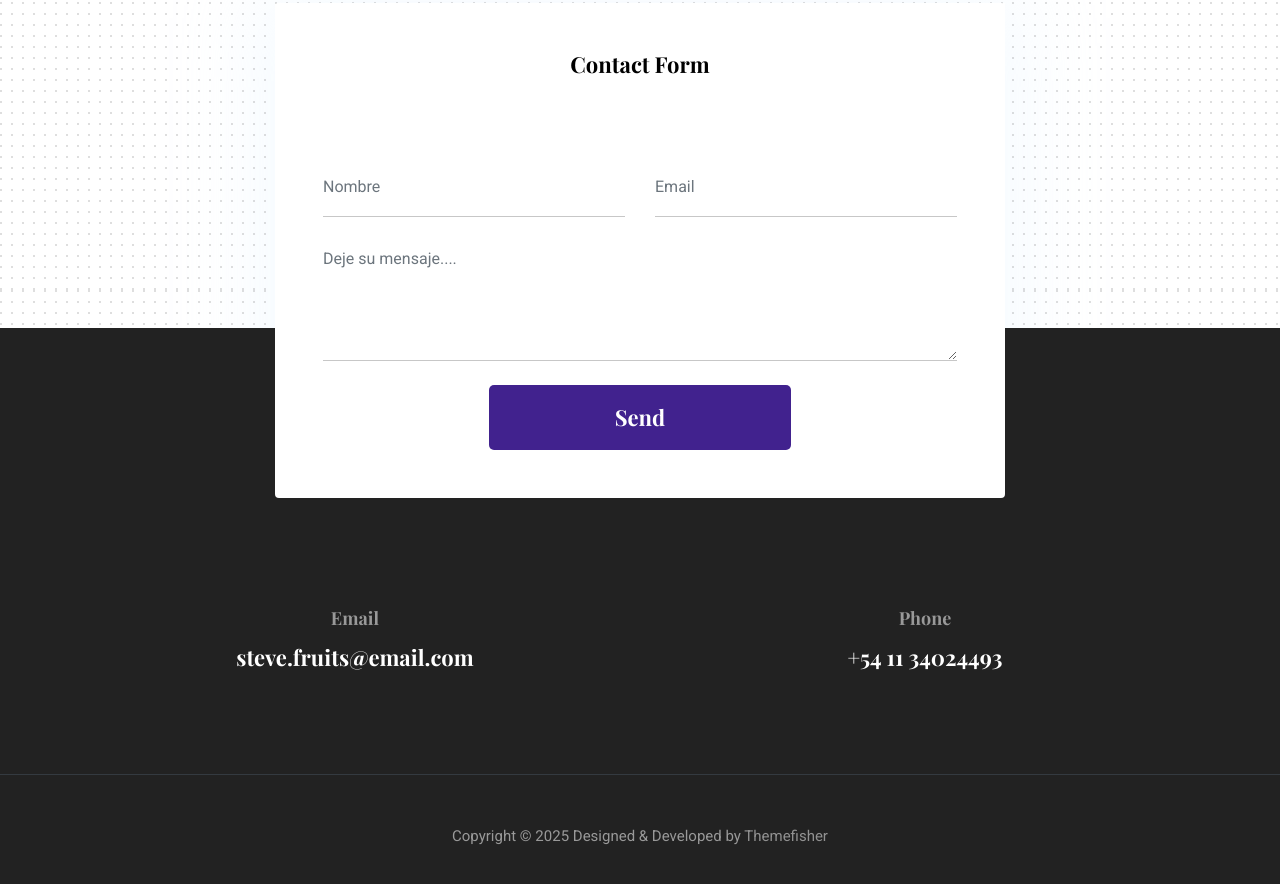
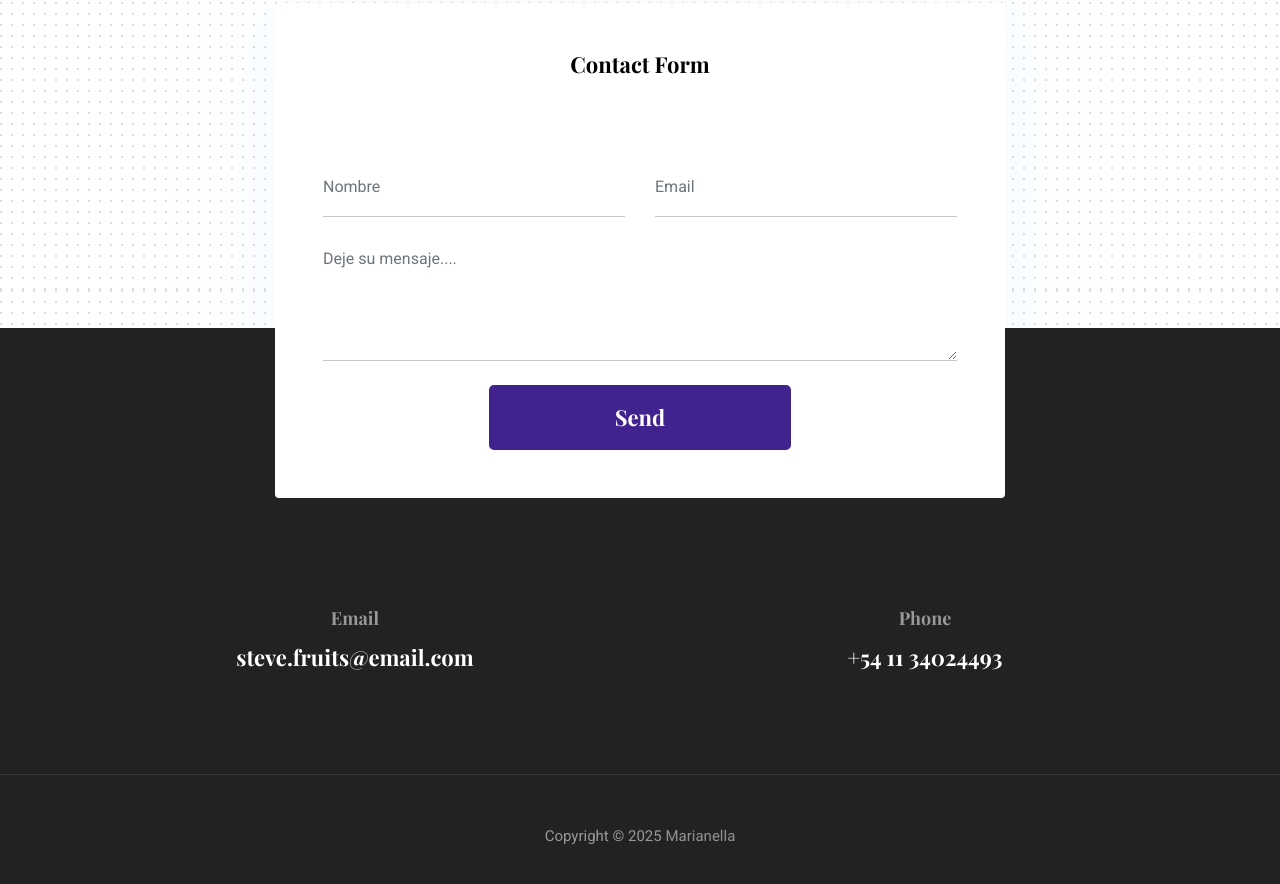
Before and after one commit to LucianoVargass/marianellaModa, a website: page index.html in a window 1280 px wide. Shown: the part 4435-5319 px from the top of the page. Drawn offline with nearby package versions, Linux system fonts and the light colour scheme.

Commit message:
Update index.html

```diff
--- a/index.html
+++ b/index.html
@@ -495,8 +495,8 @@
             var CurrentYear = new Date().getFullYear();
             document.write(CurrentYear);
           </script>
-          Designed &amp; Developed by
-          <a class="text-white-50" href="Themefisher">Themefisher</a>
+
+          <a class="text-white-50" >Marianella</a>
         </p>
       </div>
     </footer>
```
